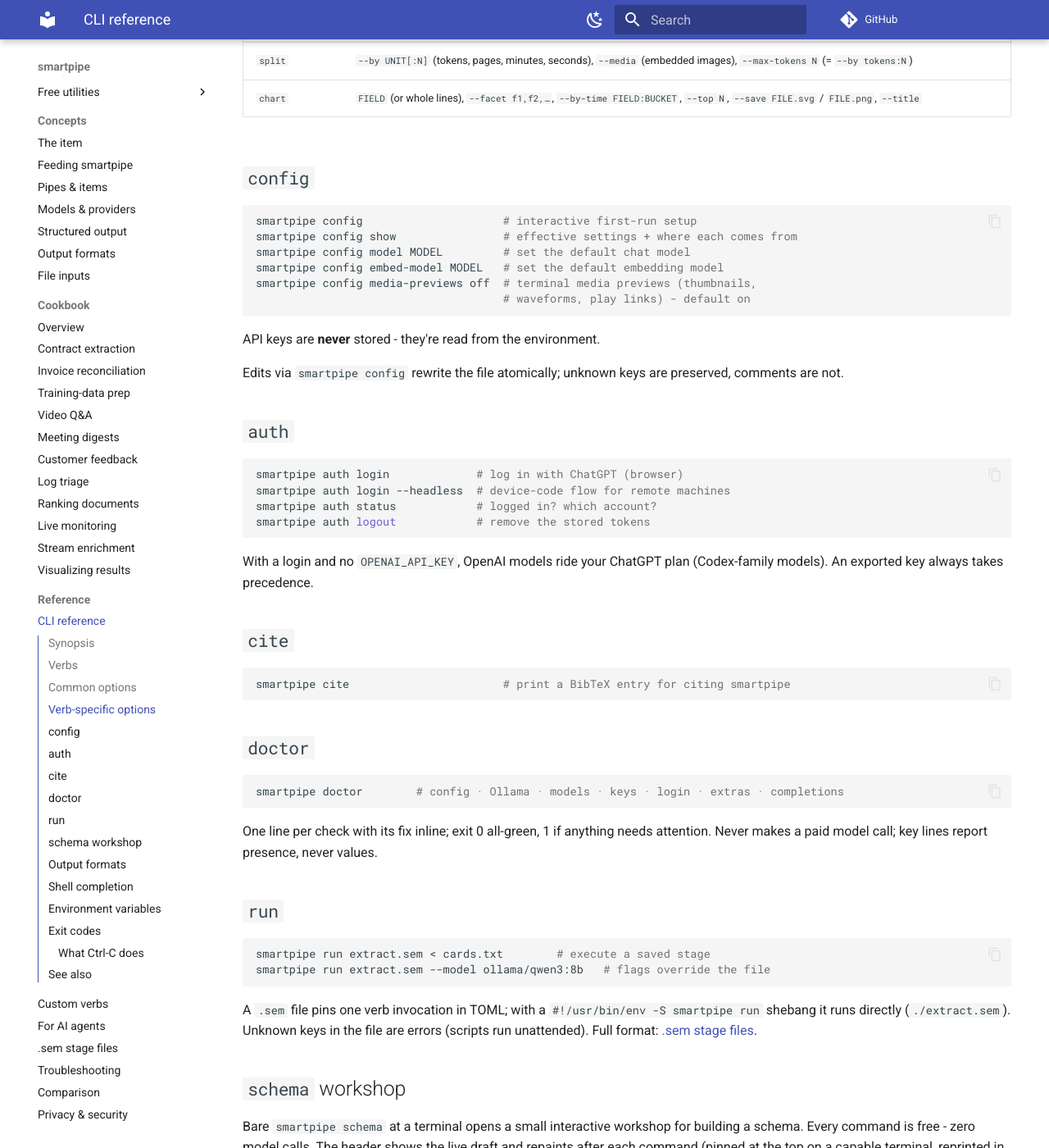
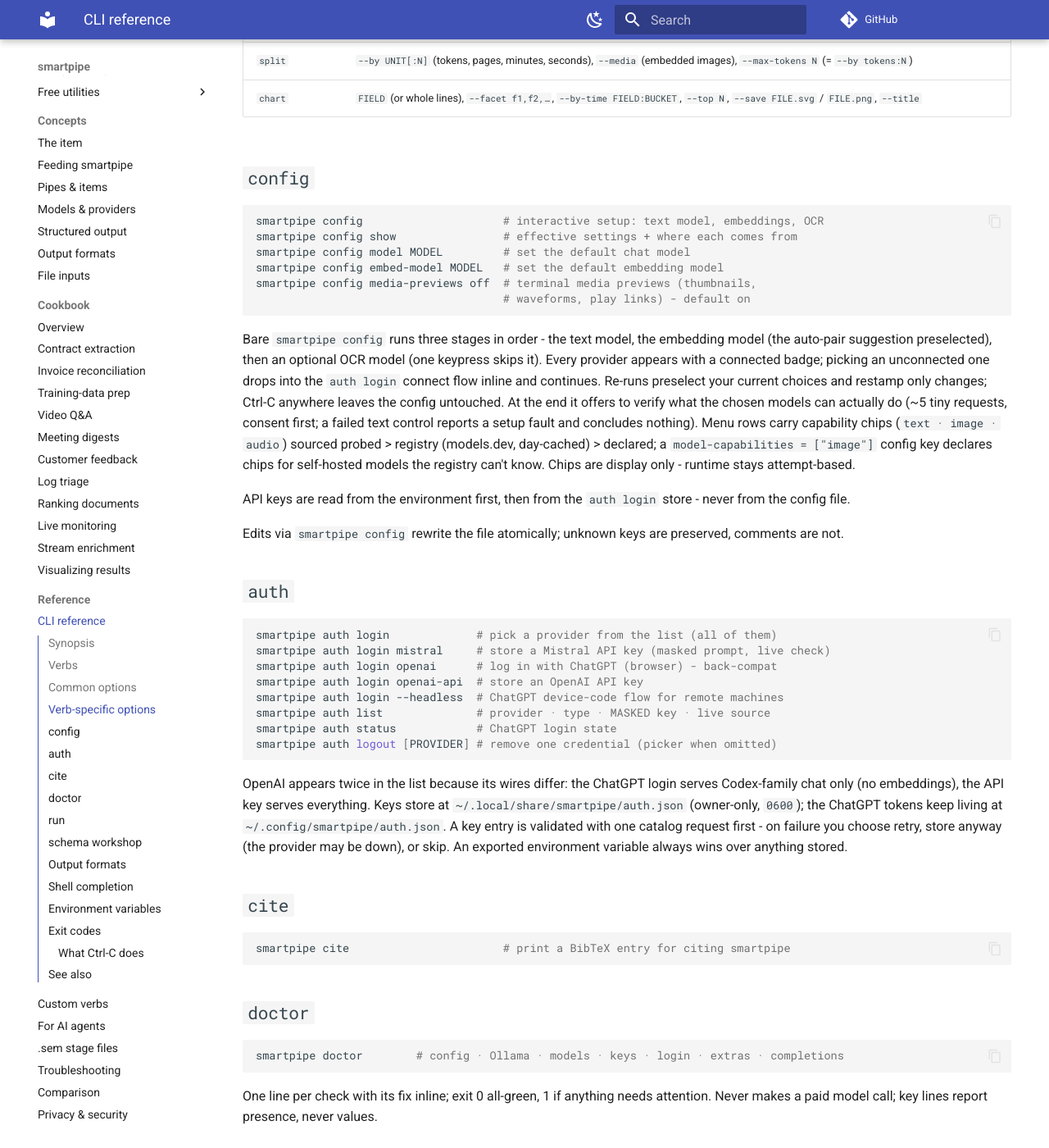
Before and after one commit to prabal-rje/smartpipe, an MkDocs documentation site: the page built from docs/reference/cli.md, in a window 1280 px wide and 1400 px high, scrolled down 3766 px. Shown: the whole window at 82% size. Built offline with MkDocs 1.6.1 and Material for MkDocs 9.7.7, drawn with Linux system fonts in a browser that asks for light colours; comment, search, counter and statistics services are not loaded; some of the changed text lies outside the part shown.

Commit message:
docs: the stored-key truth - env always wins, auth login stores, logout removes
README keeps it reader-sized (keys come from env or auth login, privacy doc
has the details); privacy.md replaces 'API keys are never stored' with the
real rules (env > stored, 0600 data-dir file, masked everywhere, one-command
removal) and discloses the two data-free interactive fetches (provider
catalogs + the models.dev capability registry); models-and-providers and the
CLI reference document auth login/list/logout for every provider, the two
OpenAI entries, the three-stage config flow, the exit probe, and the
model-capabilities key.

````diff
--- a/docs/reference/cli.md
+++ b/docs/reference/cli.md
@@ -97,7 +97,7 @@
 ## `config`
 
 ```bash
-smartpipe config                     # interactive first-run setup
+smartpipe config                     # interactive setup: text model, embeddings, OCR
 smartpipe config show                # effective settings + where each comes from
 smartpipe config model MODEL         # set the default chat model
 smartpipe config embed-model MODEL   # set the default embedding model
@@ -105,7 +105,21 @@
                                      # waveforms, play links) - default on
 ```
 
-API keys are **never** stored - they're read from the environment.
+Bare `smartpipe config` runs three stages in order - the text model, the
+embedding model (the auto-pair suggestion preselected), then an optional OCR
+model (one keypress skips it). Every provider appears with a connected badge;
+picking an unconnected one drops into the `auth login` connect flow inline
+and continues. Re-runs preselect your current choices and restamp only
+changes; Ctrl-C anywhere leaves the config untouched. At the end it offers to
+verify what the chosen models can actually do (~5 tiny requests, consent
+first; a failed text control reports a setup fault and concludes nothing).
+Menu rows carry capability chips (`text · image · audio`) sourced probed >
+registry (models.dev, day-cached) > declared; a `model-capabilities =
+["image"]` config key declares chips for self-hosted models the registry
+can't know. Chips are display only - runtime stays attempt-based.
+
+API keys are read from the environment first, then from the `auth login`
+store - never from the config file.
 
 Edits via `smartpipe config` rewrite the file atomically; unknown keys are
 preserved, comments are not.
@@ -113,14 +127,23 @@
 ## `auth`
 
 ```bash
-smartpipe auth login             # log in with ChatGPT (browser)
-smartpipe auth login --headless  # device-code flow for remote machines
-smartpipe auth status            # logged in? which account?
-smartpipe auth logout            # remove the stored tokens
+smartpipe auth login             # pick a provider from the list (all of them)
+smartpipe auth login mistral     # store a Mistral API key (masked prompt, live check)
+smartpipe auth login openai      # log in with ChatGPT (browser) - back-compat
+smartpipe auth login openai-api  # store an OpenAI API key
+smartpipe auth login --headless  # ChatGPT device-code flow for remote machines
+smartpipe auth list              # provider · type · MASKED key · live source
+smartpipe auth status            # ChatGPT login state
+smartpipe auth logout [PROVIDER] # remove one credential (picker when omitted)
 ```
 
-With a login and no `OPENAI_API_KEY`, OpenAI models ride your ChatGPT plan
-(Codex-family models). An exported key always takes precedence.
+OpenAI appears twice in the list because its wires differ: the ChatGPT login
+serves Codex-family chat only (no embeddings), the API key serves everything.
+Keys store at `~/.local/share/smartpipe/auth.json` (owner-only, `0600`); the
+ChatGPT tokens keep living at `~/.config/smartpipe/auth.json`. A key entry is
+validated with one catalog request first - on failure you choose retry, store
+anyway (the provider may be down), or skip. An exported environment variable
+always wins over anything stored.
 
 ## `cite`
 
@@ -205,7 +228,7 @@
 | `SMARTPIPE_PROFILE` | One-off profile pick for this invocation ([profiles](../concepts/models-and-providers.md)). |
 | `SMARTPIPE_CONTEXT_TOKENS` | Assert your model's context window (beats the table and the probe; the fix for OpenAI/Anthropic deployments the table underestimates). |
 | `SMARTPIPE_WHISPER_MODEL` | Local transcription size: `tiny` (default), `base`, `small`, `medium`, `large-v3`. |
-| `OPENAI_API_KEY` / `ANTHROPIC_API_KEY` / `MISTRAL_API_KEY` / `GEMINI_API_KEY` / `OPENROUTER_API_KEY` | Cloud credentials (read, never stored). |
+| `OPENAI_API_KEY` / `ANTHROPIC_API_KEY` / `MISTRAL_API_KEY` / `GEMINI_API_KEY` / `OPENROUTER_API_KEY` / `JINA_API_KEY` | Cloud credentials - the environment always wins over a key stored by `auth login`. |
 | `OLLAMA_HOST` | Ollama endpoint (default `http://localhost:11434`). |
 | `NO_COLOR` | Disable color. |
 
````
Also changed, not shown: README.md (+5 -3 lines), docs/concepts/models-and-providers.md (+17 -3 lines), docs/privacy.md (+21 -7 lines).
